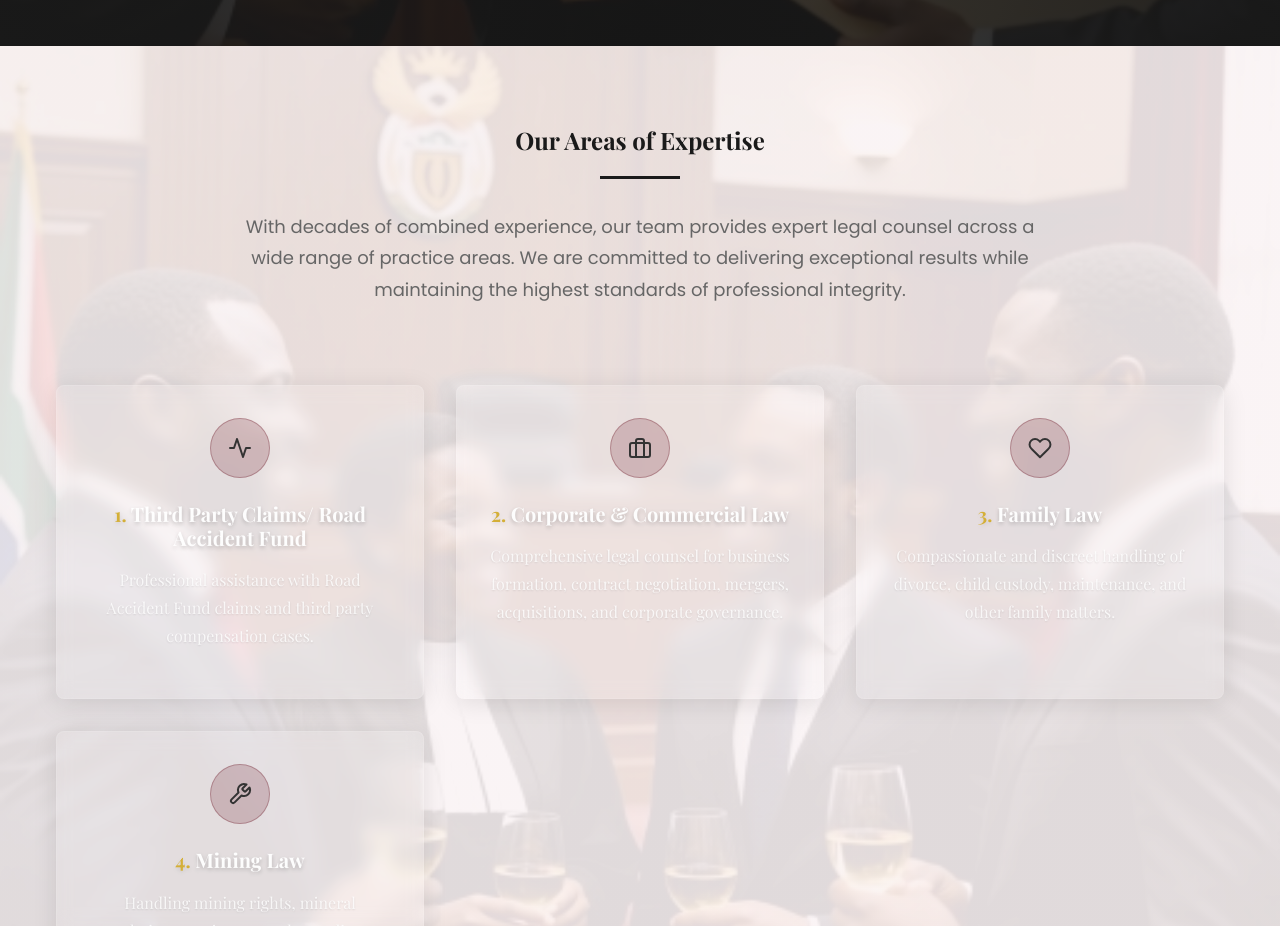
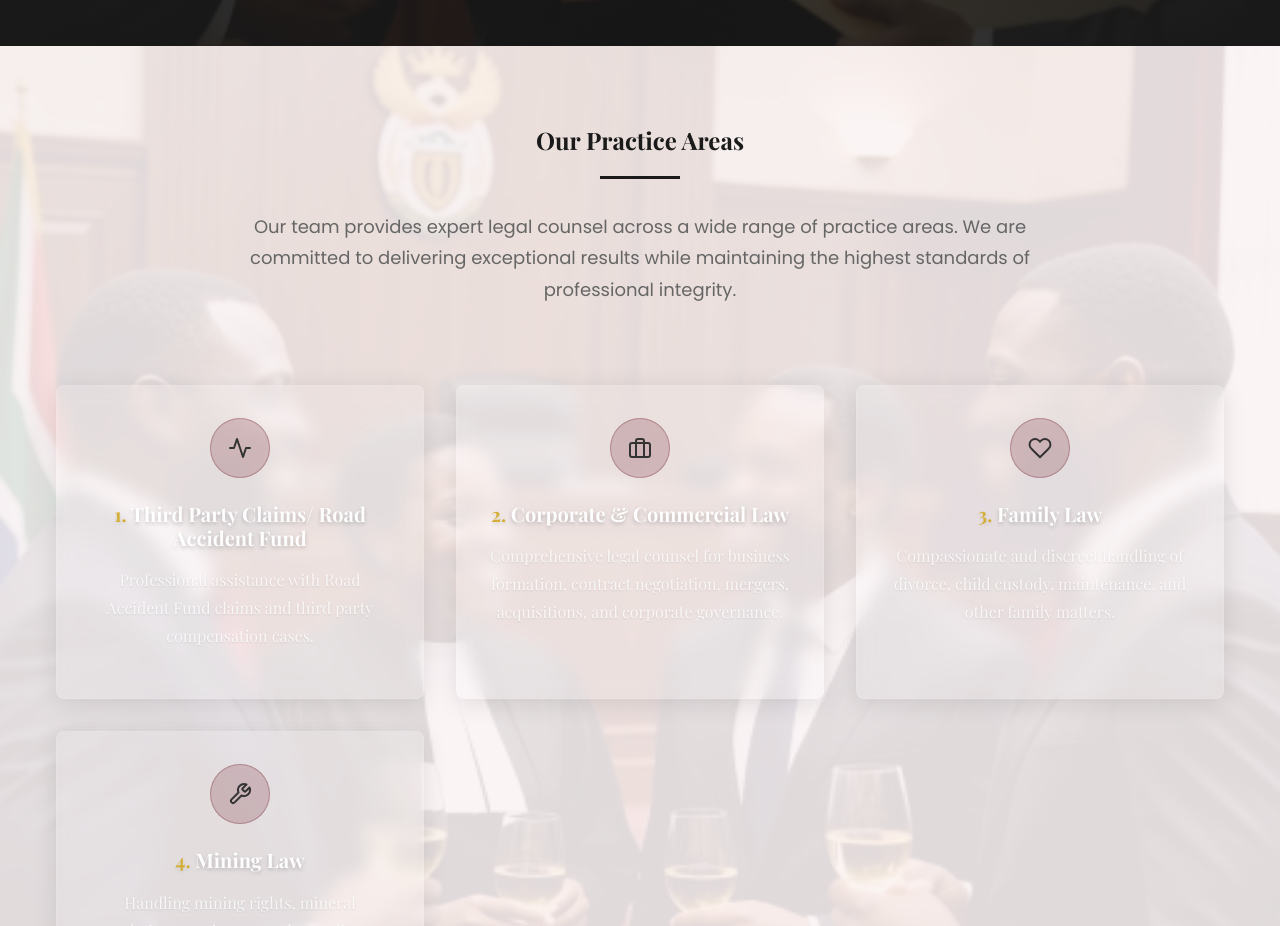
Before and after one commit to WAVER666/nems-web, a website: page index.html in a window 1280 px wide. Shown: the part 1600-2526 px from the top of the page. Drawn offline with nearby package versions, Linux system fonts and the light colour scheme.

Commit message:
Update section title and remove redundant text

```diff
--- a/index.html
+++ b/index.html
@@ -138,8 +138,8 @@
         <section id="services" class="content-section expertise-section">
             <div class="container">
                 <div class="section-header" data-aos="fade-up">
-                    <h2>Our Areas of Expertise</h2>
-                    <p class="section-intro">With decades of combined experience, our team provides expert legal counsel across a wide range of practice areas. We are committed to delivering exceptional results while maintaining the highest standards of professional integrity.</p>
+                    <h2>Our Practice Areas</h2>
+                    <p class="section-intro">Our team provides expert legal counsel across a wide range of practice areas. We are committed to delivering exceptional results while maintaining the highest standards of professional integrity.</p>
                 </div>
                 <div class="services-grid">
                     <div class="service-card animate-scaleIn" data-aos="fade-up" data-aos-delay="100">
```
